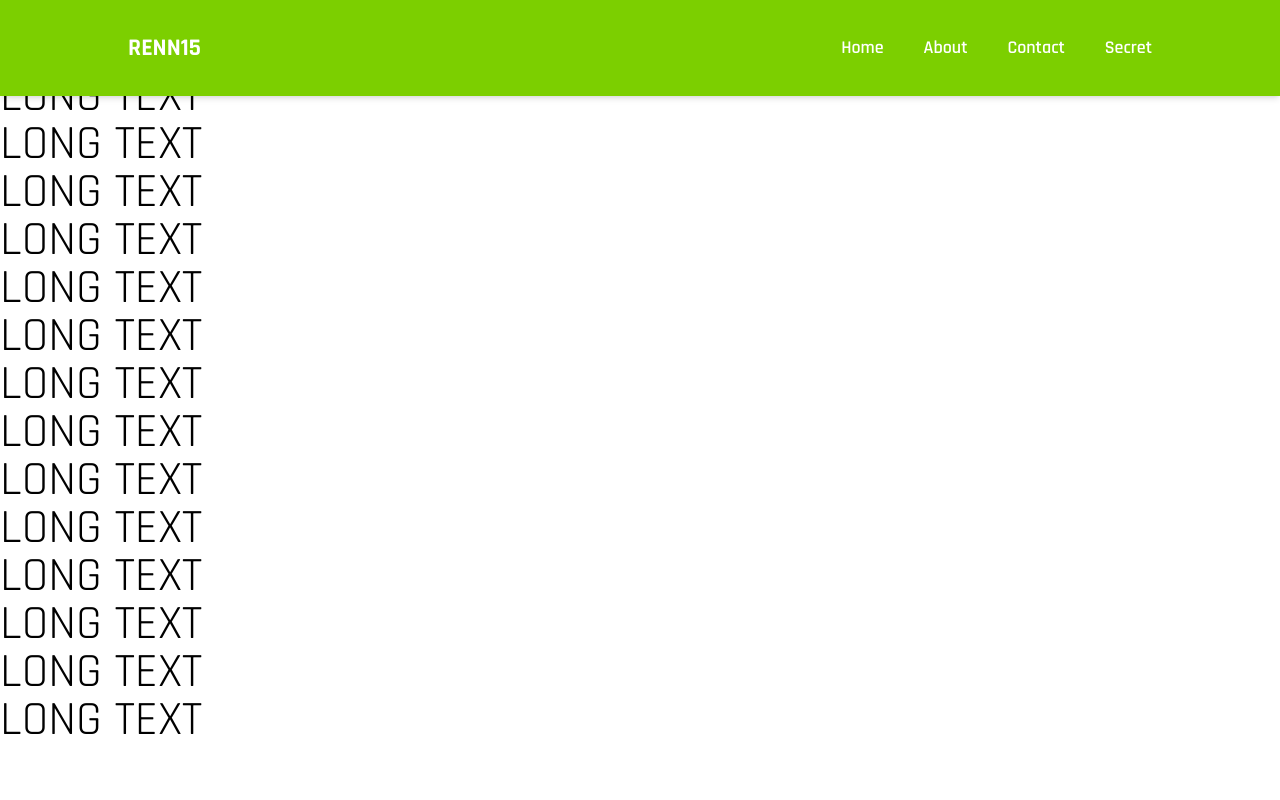
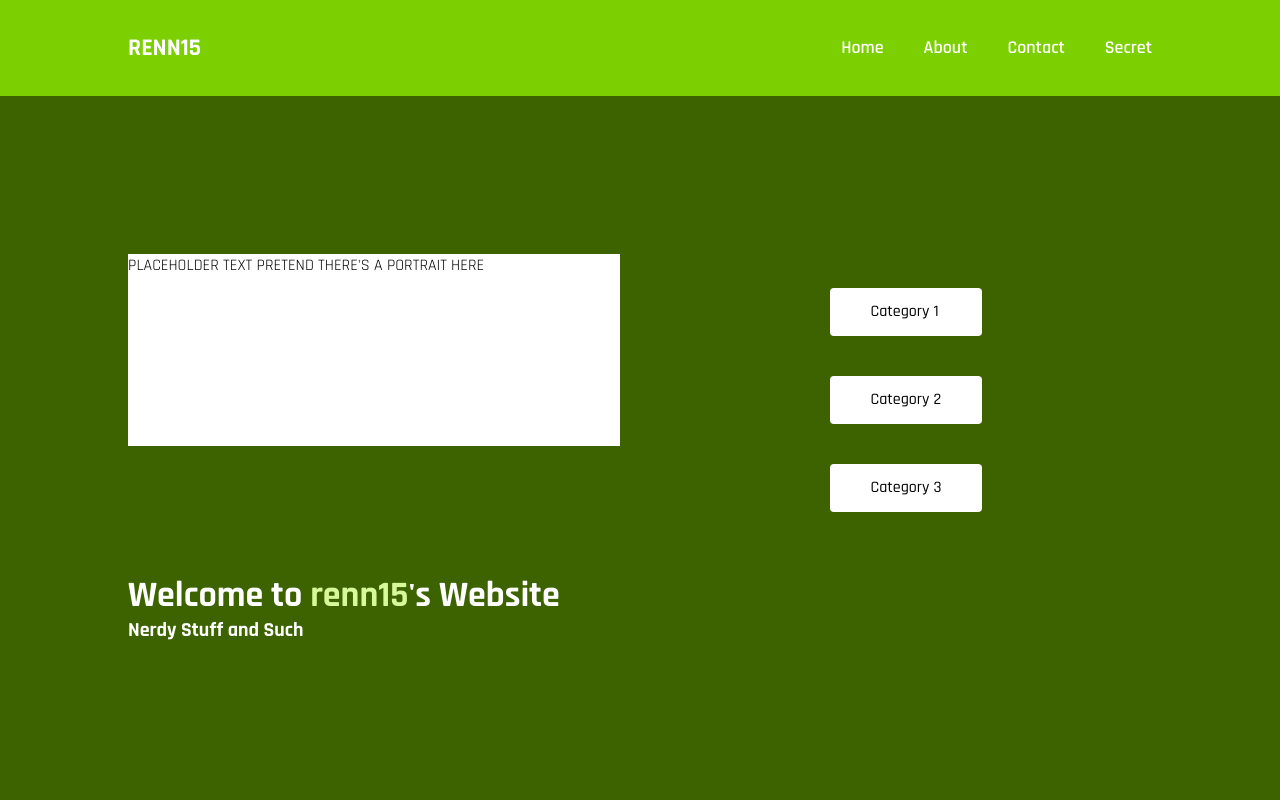
Before and after one commit to renn15/personal-portfolio-website, a Next.js app: page / in a window 1280 px wide. Shown: the top 800 px of the page. Built offline with nearby package versions, Linux system fonts and the light colour scheme.

Commit message:
Added main/hero page

```diff
--- /dev/null
+++ b/app/Components/Home/Hero/Hero.tsx
@@ -0,0 +1,25 @@
+import React from 'react'
+
+const Hero = () => {
+  return (
+    <div className="relative bg-lime-800 w-full h-screen flex justify-center flex-column">
+        <div className="w-[90%] md:w-[80%] mx-auto items-center grid grid-cols-1 grid-rows-3 lg:grid-cols-2 lg:grid-rows-2 gap-10">
+            {/* Images */}
+            <div className="bg-white w-full h-24 lg:h-48 mx-auto mt-40 lg:mt-80 row-[1] lg:row-[1] lg:col-[1]">PLACEHOLDER TEXT PRETEND THERE'S A PORTRAIT HERE</div>
+            {/* Texts */}
+            <div className="text-white font-bold row-[2] lg:row-[2] lg:col-[1]">
+                <h1 className="text-base sm:text-2xl md:text-4xl">Welcome to <span className="text-lime-200">renn15</span>'s Website</h1>
+                <p className="text-med sm:text-base md:text-xl">Nerdy Stuff and Such</p>
+            </div>
+            {/* Buttons */}
+            <div className="row-[3] lg:row-span-2 lg:col-[2] grid grid-cols-3 lg:grid-rows-3 lg:grid-cols-1 mx-auto my-auto">
+                <a href="#" className="row-span-1 my-5 relative inline-flex items-center justify-start px-10 py-3 overflow-hidden font-medium translation-all bg-white rounded hover:bg-gray-200 group">Category 1</a>
+                <a href="#" className="row-span-1 my-5 relative inline-flex items-center justify-start px-10 py-3 overflow-hidden font-medium translation-all bg-white rounded hover:bg-gray-200 group">Category 2</a>
+                <a href="#" className="row-span-1 my-5 relative inline-flex items-center justify-start px-10 py-3 overflow-hidden font-medium translation-all bg-white rounded hover:bg-gray-200 group">Category 3</a>
+            </div>
+        </div>
+    </div>
+  )
+}
+
+export default Hero
--- a/app/Components/Home/Navbar/Nav.tsx
+++ b/app/Components/Home/Navbar/Nav.tsx
@@ -27,8 +27,8 @@ const Nav = ({openNav}: Props) => {
 
     return (
         <div className={`transition-all ${
-            NavBG ? "opacity-15 hover:opacity-100":"fixed"
-        } duration-200 h-[12vh] z-[100] fixed w-full bg-lime-500 shadow-md `}>
+            NavBG ? "opacity-15 hover:opacity-100 shadow-md":"fixed"
+        } duration-200 h-[12vh] z-[100] fixed w-full bg-lime-500`}>
             <div className="flex items-center h-full justify-between w-[90%] xl:w-[80%] mx-auto">
                 {/* Logo */}
                 <h1 className="text-xl md:text-2xl font-bold text-white hover:text-lime-200 transition-all duration-200 ">
--- /dev/null
+++ b/app/about/page.tsx
@@ -0,0 +1,9 @@
+import React from 'react'
+
+const page = () => {
+  return (
+    <div>page</div>
+  )
+}
+
+export default page
--- a/app/contact/page.tsx
+++ /dev/null
@@ -1,12 +0,0 @@
-import React from 'react'
-
-const Contact = () => {
-  return (
-    <div>
-        About me
-        <h1>ME!</h1>
-    </div>
-  )
-}
-
-export default Contact
--- a/app/page.tsx
+++ b/app/page.tsx
@@ -1,27 +1,17 @@
 import React from 'react'
+import Hero from './Components/Home/Hero/Hero'
 
 const HomePage = () => {
   return (
-    <div className='h-[1000px]'>
-      <a>About</a>
-      <a>Contact</a>
-      <a>Secret</a>
-      <h1 className="text-5xl">
-        LONG TEXT <br/>
-        LONG TEXT <br/>
-        LONG TEXT <br/>
-        LONG TEXT <br/>
-        LONG TEXT <br/>
-        LONG TEXT <br/>
-        LONG TEXT <br/>
-        LONG TEXT <br/>
-        LONG TEXT <br/>
-        LONG TEXT <br/>
-        LONG TEXT <br/>
-        LONG TEXT <br/>
-        LONG TEXT <br/>
-        LONG TEXT <br/>
-        LONG TEXT <br/>
+    <div className='overflow-hidden'>
+      <Hero />
+      <h1 className="text-[50px]">
+        SPAM <br/>
+        SPAM <br/>
+        SPAM <br/>
+        SPAM <br/>
+        SPAM <br/>
+        SPAM <br/>
       </h1>
     </div>
   )
```
